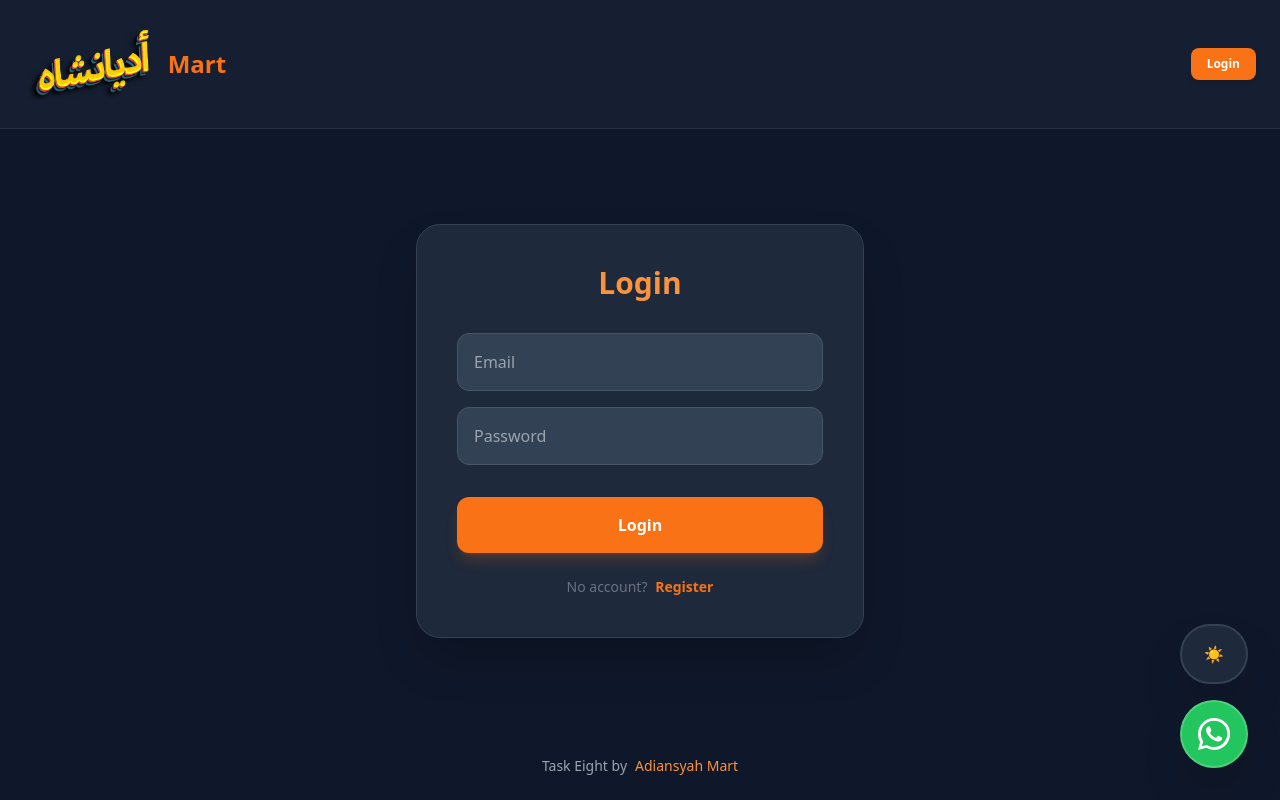
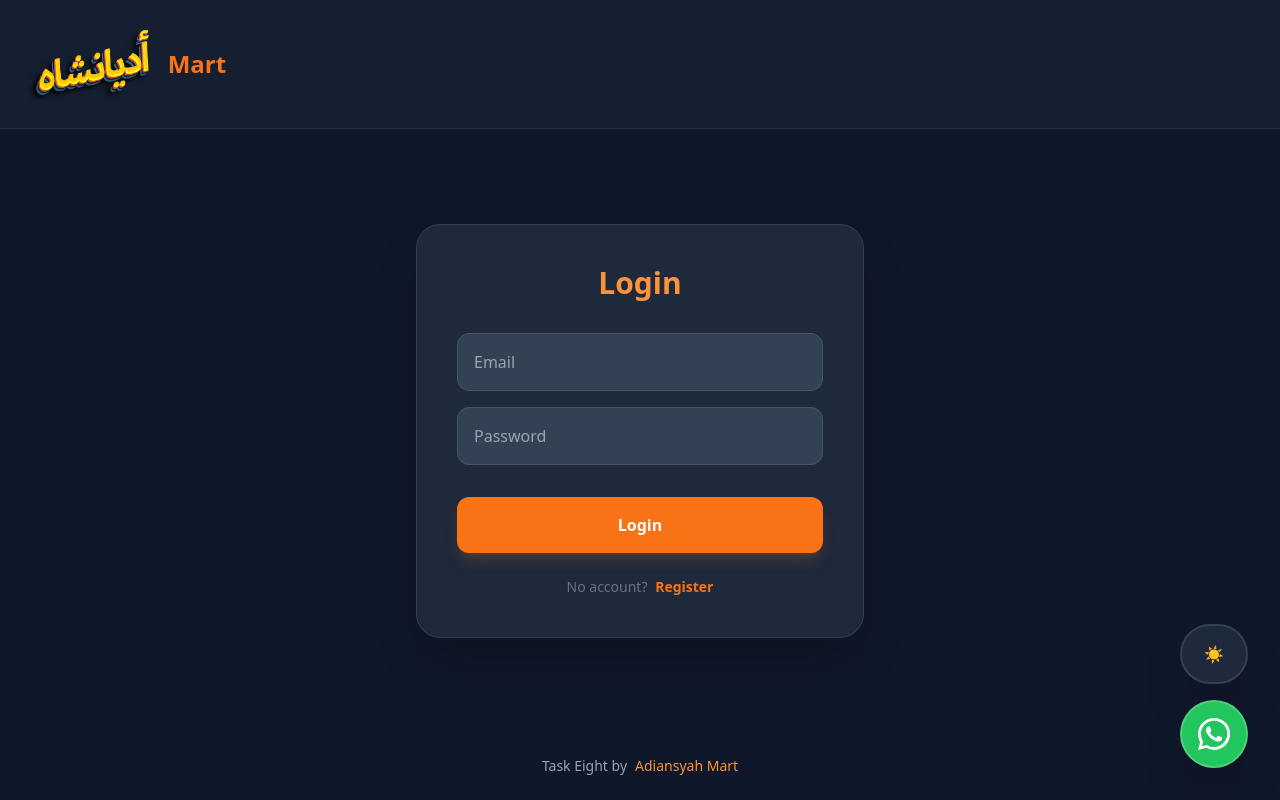
Before and after one commit to dithub23/dithub23-task-8-sinau-coding, a React (Vite) app in the folder adiansyah-pos-mvp/: page / in a window 1280 px wide. Built offline with nearby package versions, Linux system fonts and the light colour scheme.

Commit message:
Hide Lognavbar

```diff
--- a/adiansyah-pos-mvp/src/components/Navbar.jsx
+++ b/adiansyah-pos-mvp/src/components/Navbar.jsx
@@ -8,25 +8,14 @@ export default function Navbar() {
   const location = useLocation();
 
   const isLoggedIn = localStorage.getItem("isLoggedIn") === "true";
-  const currentUserEmail = localStorage.getItem("currentUserEmail");
-
   const userName = isLoggedIn
-    ? localStorage.getItem(`${currentUserEmail}_name`) ||
-      localStorage.getItem("userName") ||
-      "User"
+    ? localStorage.getItem("userName") || "User"
     : "Guest";
-
-  const userAvatar = isLoggedIn
-    ? localStorage.getItem(`${currentUserEmail}_avatar`)
-    : null;
-
-  const isAuthPage =
-    location.pathname === "/login" || location.pathname === "/register";
+  const userAvatar = localStorage.getItem("userAvatar");
 
   const handleLogout = () => {
     localStorage.removeItem("isLoggedIn");
     localStorage.removeItem("userName");
-    localStorage.removeItem("userAvatar");
     localStorage.removeItem("currentUserEmail");
     clearCart();
     navigate("/login");
@@ -34,7 +23,11 @@ export default function Navbar() {
 
   return (
     <nav
-      className={`flex justify-between items-center p-6 backdrop-blur-md sticky top-0 z-50 border-b transition-colors duration-300 ${isDark ? "bg-slate-800/50 border-slate-700/50" : "bg-white/20 border-slate-200 shadow-sm"}`}
+      className={`flex justify-between items-center p-6 backdrop-blur-md sticky top-0 z-50 border-b transition-colors duration-300 ${
+        isDark
+          ? "bg-slate-800/50 border-slate-700/50"
+          : "bg-white/20 border-slate-200 shadow-sm"
+      }`}
     >
       <Link
         to={isLoggedIn ? "/dashboard" : "/login"}
@@ -46,38 +39,42 @@ export default function Navbar() {
           className="w-21 h-20 object-contain rounded-lg p-1"
         />
         <span
-          className={`hidden sm:inline ${isDark ? "text-orange-500" : "text-[#1e293b]"}`}
+          className={`hidden sm:inline ${
+            isDark ? "text-orange-500" : "text-[#1e293b]"
+          }`}
         >
           Mart
         </span>
       </Link>
 
       <div className="flex items-center gap-6">
+        {/* HALO WELCOME */}
         {isLoggedIn && (
           <div
-            className={`hidden md:block text-right border-r pr-4 ${isDark ? "border-slate-700" : "border-slate-200"}`}
+            className={`hidden md:block text-right border-r pr-4 ${
+              isDark ? "border-slate-700" : "border-slate-200"
+            }`}
           >
-            <p
-              className={`text-[10px] uppercase tracking-wider font-bold ${isDark ? "text-gray-500" : "text-slate-600"}`}
-            >
+            <p className={`text-[10px] uppercase tracking-wider font-bold ${isDark ? "text-gray-500" : "text-slate-600"}`}>
               Halo, Welcome To Adiansyah Mart
             </p>
-            <p
-              className={`text-sm font-black ${isDark ? "text-orange-400" : "text-[#1e293b]"}`}
-            >
+            <p className={`text-sm font-black ${isDark ? "text-orange-400" : "text-[#1e293b]"}`}>
               {userName}
             </p>
           </div>
         )}
 
+        {/* KERANJANG */}
         {isLoggedIn && (
           <Link
             to="/cart"
-            className={`relative group p-2 rounded-full border ${isDark ? "bg-slate-700 border-slate-600 text-white" : "bg-slate-100 border-slate-200 text-slate-800"}`}
+            className={`relative group p-2 rounded-full border ${
+              isDark
+                ? "bg-slate-700 border-slate-600 text-white"
+                : "bg-slate-100 border-slate-200 text-slate-800"
+            }`}
           >
-            <span className="text-xl block group-hover:scale-110 transition-transform">
-              🛒
-            </span>
+            <span className="text-xl block group-hover:scale-110 transition-transform">🛒</span>
             {cartItems.length > 0 && (
               <span className="absolute -top-1 -right-1 bg-red-500 text-white text-[10px] w-5 h-5 rounded-full flex items-center justify-center font-bold animate-bounce border-2">
                 {cartItems.length}
@@ -86,41 +83,30 @@ export default function Navbar() {
           </Link>
         )}
 
+        {/* PROFIL */}
         {isLoggedIn && (
           <Link
             to="/profile"
             className="w-10 h-10 bg-gradient-to-tr from-orange-500 to-yellow-400 rounded-full flex items-center justify-center shadow-lg border-2 border-white/20 overflow-hidden hover:scale-110 transition-transform cursor-pointer"
           >
             {userAvatar ? (
-              <img
-                src={userAvatar}
-                alt="User"
-                className="w-full h-full object-cover"
-              />
+              <img src={userAvatar} alt="User" className="w-full h-full object-cover" />
             ) : (
-              <span className="text-white font-black text-lg">
-                {userName.charAt(0).toUpperCase()}
-              </span>
+              <svg xmlns="http://www.w3.org/2000/svg" viewBox="0 0 24 24" fill="white" className="w-6 h-6">
+                <path d="M12 12c2.21 0 4-1.79 4-4s-1.79-4-4-4-4 1.79-4 4 1.79 4 4 4zm0 2c-2.67 0-8 1.34-8 4v2h16v-2c0-2.66-5.33-4-8-4z" />
+              </svg>
             )}
           </Link>
         )}
 
-        {isLoggedIn ? (
+        {/* TOMBOL LOGOUT */}
+        {isLoggedIn && (
           <button
             onClick={handleLogout}
             className="bg-red-500 hover:bg-red-600 text-white text-xs font-bold px-4 py-2 rounded-lg transition-all shadow-md active:scale-95"
           >
             Logout
           </button>
-        ) : (
-          !isAuthPage && (
-            <Link
-              to="/login"
-              className="bg-orange-500 hover:bg-orange-600 text-white text-xs font-bold px-4 py-2 rounded-lg transition-all shadow-md active:scale-95"
-            >
-              Login
-            </Link>
-          )
         )}
       </div>
     </nav>
```
